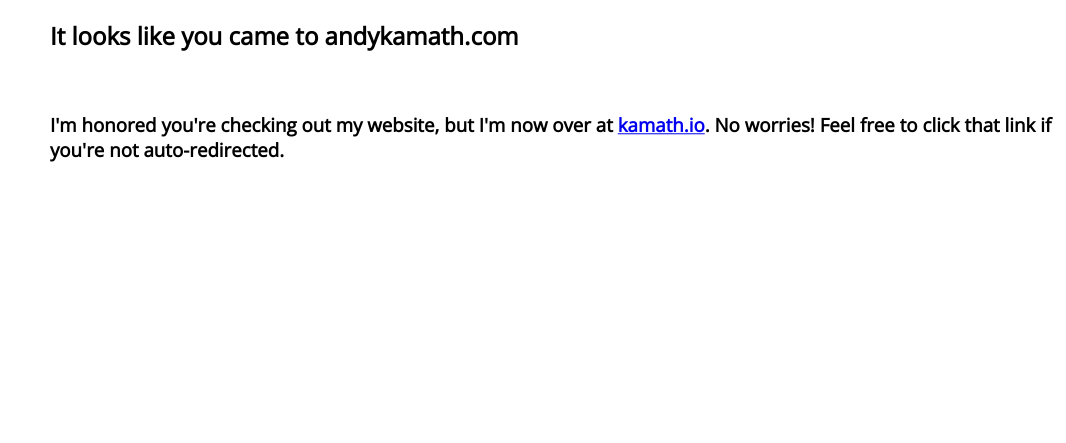
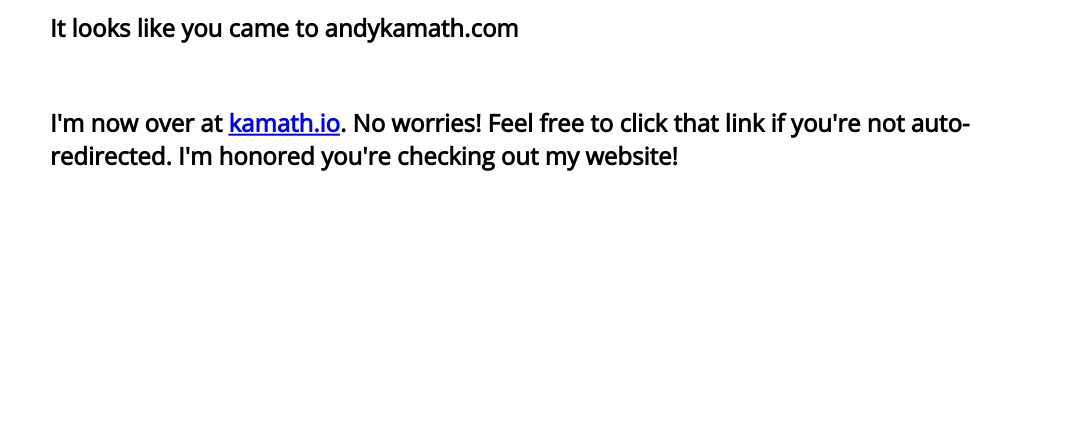
Before and after one commit to akamath426/akamath426.github.io, a plain HTML site: page index.html in a window 1280 px wide. Shown: the part 365-808 px from the top of the page, without its empty margins (214-1280 px from the left). Drawn offline with nearby package versions, Linux system fonts and the light colour scheme.

Commit message:
Update index.html

```diff
--- a/index.html
+++ b/index.html
@@ -31,7 +31,7 @@
       <h1 class="heading">Oops...</h1>
       <h2>It looks like you came to andykamath.com</h2>
       <br>
-      <h3>I'm honored you're checking out my website, but I'm now over at <a href="http://kamath.io">kamath.io</a>. No worries! Feel free to click that link if you're not auto-redirected.</h3>
+      <h2>I'm now over at <a href="http://kamath.io">kamath.io</a>. No worries! Feel free to click that link if you're not auto-redirected. I'm honored you're checking out my website!</h2>
     </div>
   </body>
 </html>
```
